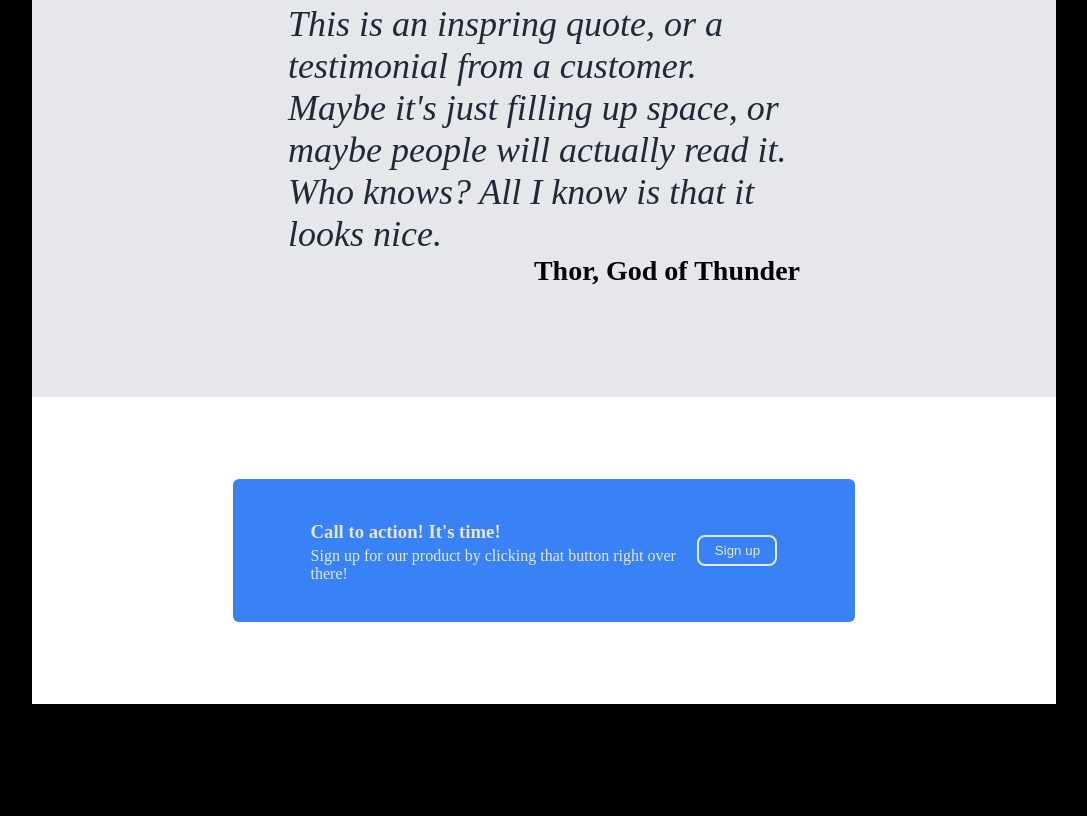
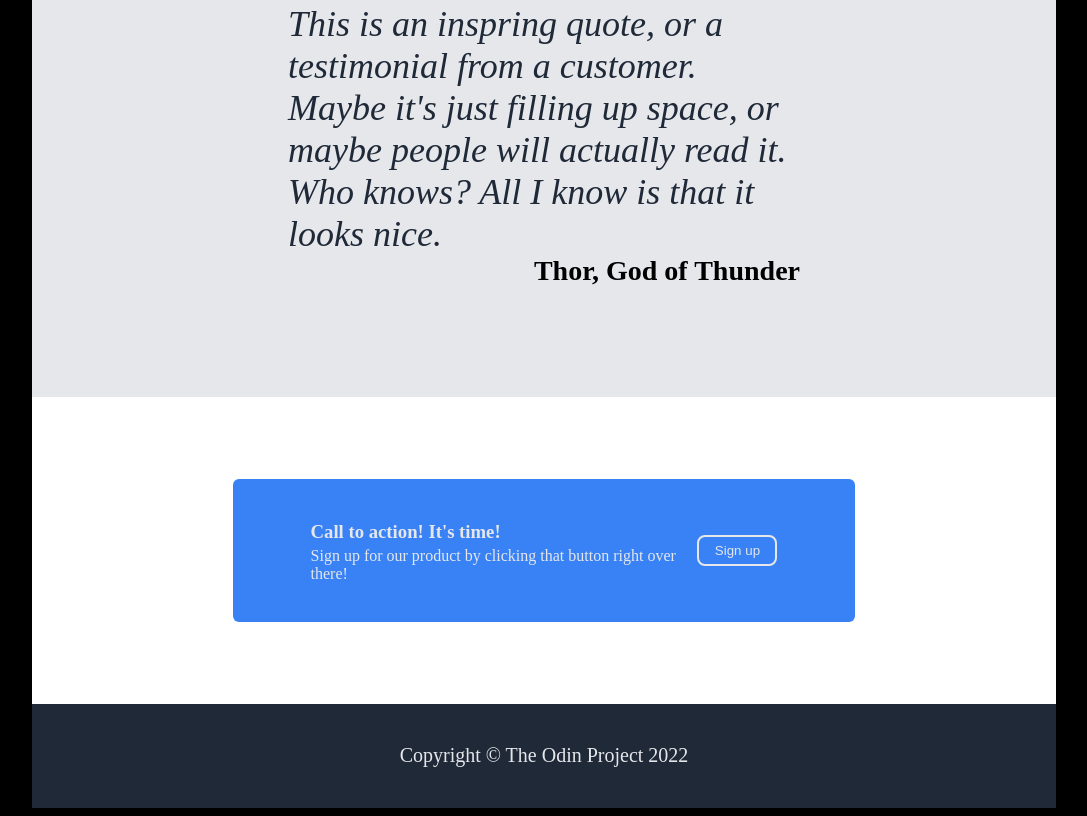
Before and after one commit to DYoungbar3/Landing-Page-Project, a plain HTML site: page index.html in a window 1280 px wide. Shown: the part 930-1746 px from the top of the page, without its empty margins (96-1183 px from the left). Before the commit the page ends 1684 px from the top, so only its background shows below. Drawn offline with Linux system fonts and the light colour scheme.

Commit message:
Finalize styling for post script footer

```diff
--- a/style.css
+++ b/style.css
@@ -182,3 +182,14 @@ h3 {
     padding-left: 5%;
     padding-right: 5%;
 }
+
+.ps-footer {
+    display: flex;
+    align-items: center;
+    justify-content: center;
+    background-color: #1f2937;
+    color: #e5e7eb;
+    font-size: 20px;
+    padding-top: 2%;
+    padding-bottom: 2%;
+}
```
